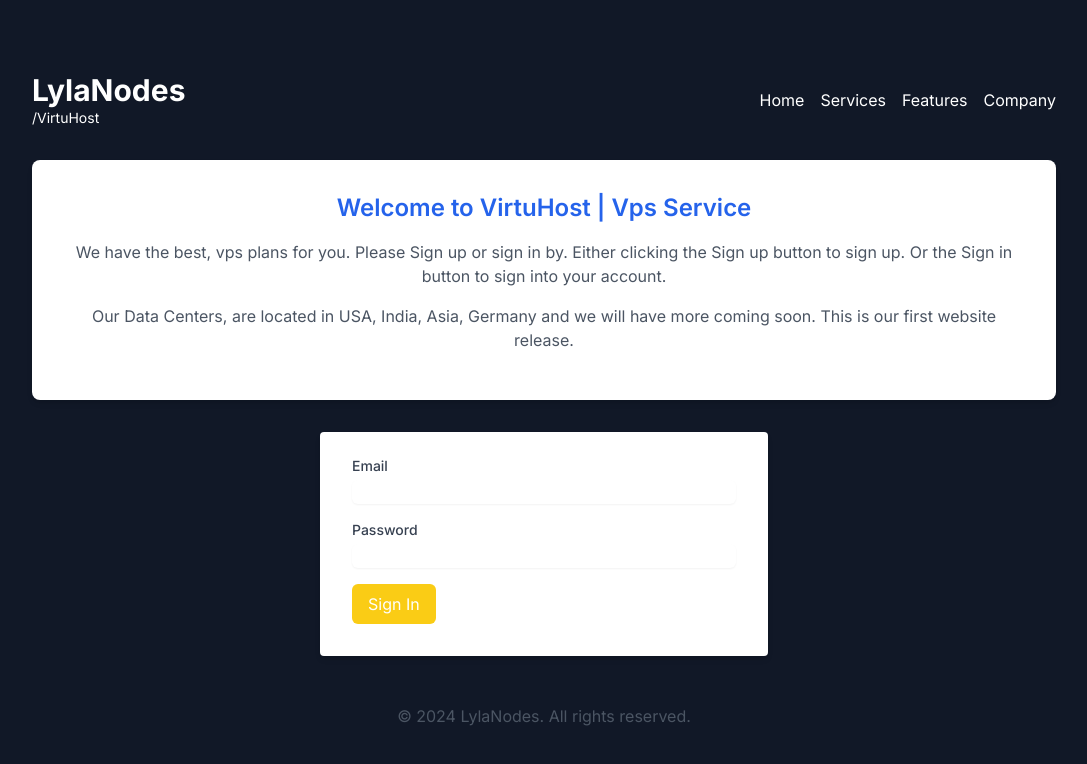
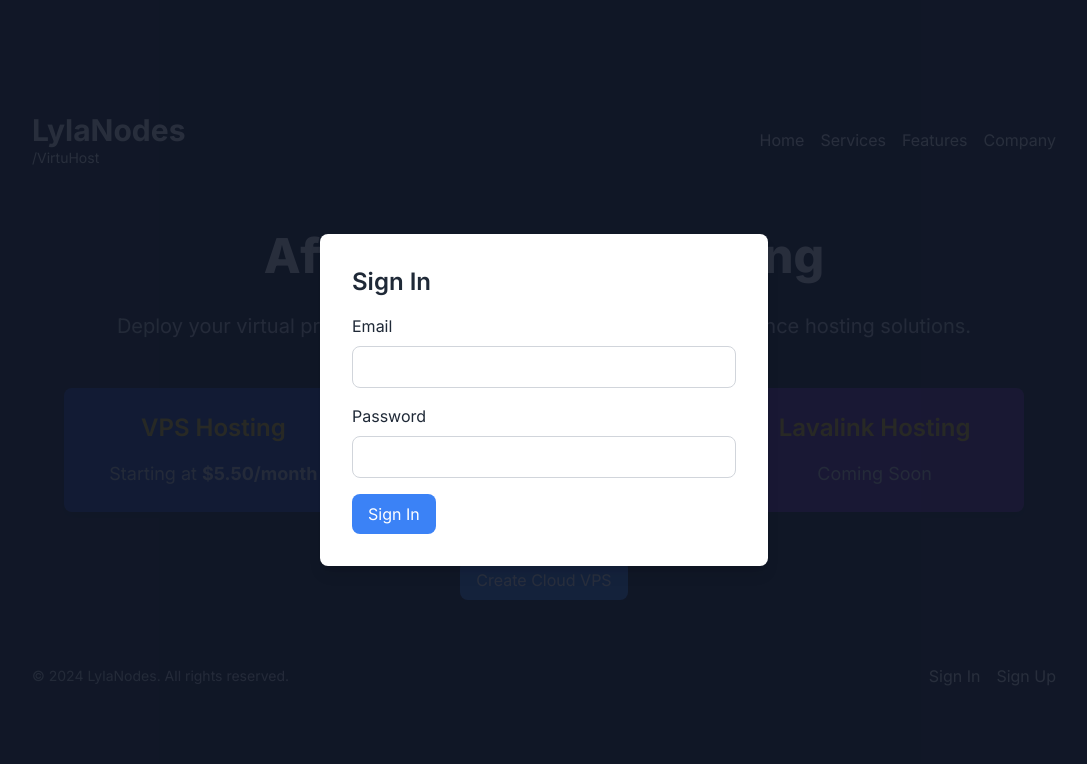
Before and after one commit to vekalmao/vpswebsite, a Next.js app: page / in a window 1280 px wide. Both pictures are taken after a click on the button "Sign In". Shown: the top 764 px of the page, without its empty margins (96-1183 px from the left). Built offline with nearby package versions, Linux system fonts and the light colour scheme.

Commit message:
Update page.tsx

```diff
--- a/app/page.tsx
+++ b/app/page.tsx
@@ -1,40 +1,43 @@
-"use client";
-
-
 import React, { useState } from 'react';
 
-const Home = () => {
-  const [step, setStep] = useState(0); // 0 for home page, then steps 1-6 for the setup process
-  const [serverName, setServerName] = useState('');
-  const [selectedLocation, setSelectedLocation] = useState('');
-  const [selectedCpuType, setSelectedCpuType] = useState('');
-  const [selectedPlan, setSelectedPlan] = useState(null); // null until a plan is selected
-  const [vpsCreated, setVpsCreated] = useState(false);
-  const [ipv4Address, setIpv4Address] = useState('');
-  const [selectedUbuntuVersion, setSelectedUbuntuVersion] = useState('');
-  const [selectedDebianVersion, setSelectedDebianVersion] = useState('');
-  const [username, setUsername] = useState('');
-  const [email, setEmail] = useState('');
-  const [password, setPassword] = useState('');
-  const [isSignedUp, setIsSignedUp] = useState(false); // State to manage sign-up status
-  const [showSignUpForm, setShowSignUpForm] = useState(false); // State to toggle sign-up form visibility
-  const [showSignInForm, setShowSignInForm] = useState(false); // State to toggle sign-in form visibility
+interface Plan {
+  name: string;
+  description: string;
+  specifications: string;
+}
+
+const Home: React.FC = () => {
+  const [step, setStep] = useState<number>(0); // 0 for home page, then steps 1-6 for the setup process
+  const [serverName, setServerName] = useState<string>('');
+  const [selectedLocation, setSelectedLocation] = useState<string>('');
+  const [selectedCpuType, setSelectedCpuType] = useState<string>('');
+  const [selectedPlan, setSelectedPlan] = useState<string | null>(null); // null until a plan is selected
+  const [vpsCreated, setVpsCreated] = useState<boolean>(false);
+  const [ipv4Address, setIpv4Address] = useState<string>('');
+  const [selectedUbuntuVersion, setSelectedUbuntuVersion] = useState<string>('');
+  const [selectedDebianVersion, setSelectedDebianVersion] = useState<string>('');
+  const [username, setUsername] = useState<string>('');
+  const [email, setEmail] = useState<string>('');
+  const [password, setPassword] = useState<string>('');
+  const [isSignedUp, setIsSignedUp] = useState<boolean>(false); // State to manage sign-up status
+  const [showSignUpForm, setShowSignUpForm] = useState<boolean>(false); // State to toggle sign-up form visibility
+  const [showSignInForm, setShowSignInForm] = useState<boolean>(false); // State to toggle sign-in form visibility
 
   const handleSaveServerName = () => {
     setStep(2);
   };
 
-  const handleSelectLocation = (location) => {
+  const handleSelectLocation = (location: string) => {
     setSelectedLocation(location);
     setStep(3);
   };
 
-  const handleSelectCpuType = (cpuType) => {
+  const handleSelectCpuType = (cpuType: string) => {
     setSelectedCpuType(cpuType);
     setStep(4);
   };
 
-  const handleSelectPlan = (plan) => {
+  const handleSelectPlan = (plan: string) => {
     setSelectedPlan(plan);
     setStep(5);
   };
@@ -51,8 +54,20 @@ const Home = () => {
     return `${ipOctet()}.${ipOctet()}.${ipOctet()}.${ipOctet()}`;
   };
 
-  const handleBuyVPS = () => {
-    setStep(1); // Start the setup process
+  const handleSignUp = (e: React.FormEvent<HTMLFormElement>) => {
+    e.preventDefault();
+    // Simulate sign-up logic - set isSignedUp to true and clear sign-up form
+    setIsSignedUp(true);
+    setShowSignUpForm(false);
+    alert('Sign up successful!');
+  };
+
+  const handleSignIn = (e: React.FormEvent<HTMLFormElement>) => {
+    e.preventDefault();
+    // Simulate sign-in logic - set isSignedUp to true and clear sign-in form
+    setIsSignedUp(true);
+    setShowSignInForm(false);
+    alert('Sign in successful!');
   };
 
   const toggleSignUpForm = () => {
@@ -65,24 +80,8 @@ const Home = () => {
     setShowSignUpForm(false); // Ensure only one form is visible at a time
   };
 
-  const handleSignUp = (e) => {
-    e.preventDefault();
-    // Perform sign-up logic here, e.g., API call
-    console.log('Signing up with:', username, email, password);
-    setIsSignedUp(true); // For demo, assume sign-up succeeds
-    setShowSignUpForm(false); // Hide sign-up form after successful sign-up
-  };
-
-  const handleSignIn = (e) => {
-    e.preventDefault();
-    // Perform sign-in logic here, e.g., API call
-    console.log('Signing in with:', email, password);
-    setIsSignedUp(true); // For demo, assume sign-in succeeds
-    setShowSignInForm(false); // Hide sign-in form after successful sign-in
-  };
-
   // Shared and dedicated plans arrays
-  const sharedPlans = [
+  const sharedPlans: Plan[] = [
     { name: 'CX-01', description: 'Cheap for small projects', specifications: '1GB of RAM, 1 Core, 20GB of Storage' },
     { name: 'CX-02', description: 'Affordable for startups', specifications: '2GB of RAM, 2 Cores, 40GB of Storage' },
     { name: 'CX-03', description: 'Balanced for growing applications', specifications: '4GB of RAM, 2 Cores, 80GB of Storage' },
@@ -91,7 +90,7 @@ const Home = () => {
     { name: 'CX-06', description: 'Ultimate for enterprise-grade solutions', specifications: '32GB of RAM, 8 Cores, 640GB of Storage' }
   ];
 
-  const dedicatedPlans = [
+  const dedicatedPlans: Plan[] = [
     { name: 'DX-01', description: 'Prices are mid, for big projects', specifications: '4GB of RAM, 4 Cores, 100GB of Storage' },
     { name: 'DX-02', description: 'Balanced for growing applications', specifications: '8GB of RAM, 4 Cores, 200GB of Storage' },
     { name: 'DX-03', description: 'Powerful for multiple applications', specifications: '16GB of RAM, 8 Cores, 400GB of Storage' },
@@ -116,23 +115,8 @@ const Home = () => {
         </nav>
       </header>
 
-      <section className="w-full max-w-5xl bg-white rounded-lg p-8 shadow-md mb-8 text-center">
-        <h2 className="text-2xl font-semibold mb-4 text-blue-600">Welcome to VirtuHost | Vps Service</h2>
-        <p className="text-gray-600 mb-4">We have the best, vps plans for you. Please Sign up or sign in by. Either clicking the Sign up button to sign up. Or the Sign in button to sign into your account.</p>
-        <p className="text-gray-600 mb-4">Our Data Centers, are located in USA, India, Asia, Germany and we will have more coming soon. This is our first website release.</p>
-        {isSignedUp && (
-          <button
-            className="bg-blue-500 text-white px-4 py-2 rounded-lg hover:bg-blue-600 transition duration-300"
-            onClick={handleBuyVPS}
-          >
-            Buy a VPS Now!
-          </button>
-        )}
-      </section>
-
-      {/* Additional Section for Signed-Up Users */}
-      {isSignedUp && (
-        <section className="w-full max-w-5xl p-8 text-center bg-gray-800 rounded-lg shadow-md mb-8">
+      {!isSignedUp && (
+        <section className="w-full max-w-5xl p-8 text-center">
           <h2 className="text-5xl font-extrabold mb-8 text-white">Affordable VPS Hosting</h2>
           <p className="text-xl text-gray-300 mb-12">Deploy your virtual private server in seconds with our high-performance hosting solutions.</p>
           <div className="grid grid-cols-1 md:grid-cols-3 gap-8 mb-12">
@@ -149,13 +133,18 @@ const Home = () => {
               <p className="text-lg text-gray-300">Coming Soon</p>
             </div>
           </div>
+          <button
+            className="bg-blue-500 text-white px-4 py-2 rounded-lg hover:bg-blue-600 transition duration-300"
+            onClick={() => setStep(1)}
+          >
+            Create Cloud VPS
+          </button>
         </section>
       )}
 
-      {/* Setup Process */}
       {step === 1 && (
         <section className="w-full max-w-5xl bg-white rounded-lg p-8 shadow-md mb-8 text-center">
-          <h2 className="text-2xl font-semibold mb-4 text-blue-600">Let&apos;s Get Your New Cloud Server Setup</h2>
+          <h2 className="text-2xl font-semibold mb-4 text-blue-600">Let's Get Your New Cloud Server Setup</h2>
           <div className="mb-4">
             <label className="block text-left mb-2 text-blue-600">Enter a name for your cloud server:</label>
             <input
@@ -174,41 +163,38 @@ const Home = () => {
         </section>
       )}
 
-      {/* Location Selection */}
       {step === 2 && (
         <section className="w-full max-w-5xl bg-white rounded-lg p-8 shadow-md mb-8 text-center">
           <h2 className="text-2xl font-semibold mb-4 text-blue-600">Select Your Location</h2>
           <div className="flex justify-center space-x-8 mb-8">
             <div onClick={() => handleSelectLocation('Ashburn, Virginia')} className="cursor-pointer">
-              <img src="/images/ashburn.jpg" alt="USA" width={300} height={200} className="h-24 mb-2 rounded-lg" />
+              <img src="/images/ashburn.jpg" alt="USA" width={300} height={200} className="h-24 mb-2" />
               <p className="text-gray-600">Ashburn, Virginia</p>
             </div>
             <div onClick={() => handleSelectLocation('Frankfurt, Germany')} className="cursor-pointer">
-              <img src="/images/frankfurt.jpg" alt="Germany" width={300} height={200} className="h-24 mb-2 rounded-lg" />
+              <img src="/images/frankfurt.jpg" alt="Germany" width={300} height={200} className="h-24 mb-2" />
               <p className="text-gray-600">Frankfurt, Germany</p>
             </div>
           </div>
         </section>
       )}
 
-      {/* CPU Type Selection */}
       {step === 3 && (
         <section className="w-full max-w-5xl bg-white rounded-lg p-8 shadow-md mb-8 text-center">
           <h2 className="text-2xl font-semibold mb-4 text-blue-600">Choose Your CPU Type</h2>
           <div className="flex justify-center space-x-8 mb-8">
             <div onClick={() => handleSelectCpuType('Shared')} className="cursor-pointer">
-              <img src="/images/shared-cpu.jpg" alt="Shared CPU" width={300} height={200} className="h-24 mb-2 rounded-lg" />
+              <img src="/images/shared-cpu.jpg" alt="Shared CPU" width={300} height={200} className="h-24 mb-2" />
               <p className="text-gray-600">Shared</p>
             </div>
             <div onClick={() => handleSelectCpuType('Dedicated')} className="cursor-pointer">
-              <img src="/images/dedicated-cpu.jpg" alt="Dedicated CPU" width={300} height={200} className="h-24 mb-2 rounded-lg" />
+              <img src="/images/dedicated-cpu.jpg" alt="Dedicated CPU" width={300} height={200} className="h-24 mb-2" />
               <p className="text-gray-600">Dedicated</p>
             </div>
           </div>
         </section>
       )}
 
-      {/* Plan Selection */}
       {step === 4 && (
         <section className="w-full max-w-5xl bg-white rounded-lg p-8 shadow-md mb-8 text-center">
           <h2 className="text-2xl font-semibold mb-4 text-blue-600">Select a Plan</h2>
@@ -239,7 +225,6 @@ const Home = () => {
         </section>
       )}
 
-      {/* Review and Submit */}
       {step === 5 && (
         <section className="w-full max-w-5xl bg-white rounded-lg p-8 shadow-md mb-8 text-center">
           <h2 className="text-2xl font-semibold mb-4 text-blue-600">Review and Submit</h2>
@@ -258,126 +243,176 @@ const Home = () => {
         </section>
       )}
 
-      {/* VPS Creation Success */}
       {step === 6 && (
         <section className="w-full max-w-5xl bg-white rounded-lg p-8 shadow-md mb-8 text-center">
-          <h2 className="text-2xl font-semibold mb-4 text-blue-600">VPS Created Successfully!</h2>
-          <p className="text-gray-600 mb-4">Your new VPS has been created.</p>
-          <p className="text-gray-600 mb-4">IPv4 Address: {ipv4Address}</p>
-          <p className="text-gray-600 mb-4">Ubuntu Version: {selectedUbuntuVersion}</p>
-          <p className="text-gray-600 mb-4">Debian Version: {selectedDebianVersion}</p>
+          <h2 className="text-2xl font-semibold mb-4 text-blue-600">Setup Process Completed</h2>
+          <p className="text-lg text-gray-600 mb-8">Your VPS has been successfully created!</p>
+          <div className="mb-8">
+            <p><strong>Server Name:</strong> {serverName}</p>
+            <p><strong>Location:</strong> {selectedLocation}</p>
+            <p><strong>CPU Type:</strong> {selectedCpuType}</p>
+            <p><strong>Plan:</strong> {selectedPlan}</p>
+            <p><strong>IPv4 Address:</strong> {ipv4Address}</p>
+          </div>
+          <p className="text-lg text-gray-600 mb-8">To manage your VPS, use the following credentials:</p>
+          <div className="flex justify-center space-x-4 mb-8">
+            <div className="flex flex-col items-center">
+              <p className="text-lg text-gray-600"><strong>Username:</strong></p>
+              <p className="text-xl font-semibold text-blue-600">{username}</p>
+            </div>
+            <div className="flex flex-col items-center">
+              <p className="text-lg text-gray-600"><strong>Password:</strong></p>
+              <p className="text-xl font-semibold text-blue-600">{password}</p>
+            </div>
+          </div>
+          <button
+            className="bg-blue-500 text-white px-4 py-2 rounded-lg hover:bg-blue-600 transition duration-300"
+            onClick={() => setStep(0)}
+          >
+            Back to Home
+          </button>
         </section>
       )}
 
-      {/* Sign up and sign in forms */}
-      {!isSignedUp && !showSignInForm && !showSignUpForm && (
-        <div className="flex justify-center space-x-4 mb-8">
+      {isSignedUp && (
+        <section className="w-full max-w-5xl p-8 text-center">
+          <h2 className="text-5xl font-extrabold mb-8 text-white">Affordable VPS Hosting</h2>
+          <p className="text-xl text-gray-300 mb-12">Deploy your virtual private server in seconds with our high-performance hosting solutions.</p>
+          <div className="grid grid-cols-1 md:grid-cols-3 gap-8 mb-12">
+            <div className="bg-blue-800 rounded-lg p-6 text-center shadow-lg">
+              <h3 className="text-2xl font-semibold mb-4 text-yellow-400">VPS Hosting</h3>
+              <p className="text-lg text-gray-300">Starting at <span className="font-bold">$5.50/month</span></p>
+            </div>
+            <div className="bg-orange-800 rounded-lg p-6 text-center shadow-lg">
+              <h3 className="text-2xl font-semibold mb-4 text-yellow-400">Game Hosting</h3>
+              <p className="text-lg text-gray-300">Starting at <span className="font-bold">$4.40/month</span></p>
+            </div>
+            <div className="bg-purple-800 rounded-lg p-6 text-center shadow-lg">
+              <h3 className="text-2xl font-semibold mb-4 text-yellow-400">Lavalink Hosting</h3>
+              <p className="text-lg text-gray-300">Coming Soon</p>
+            </div>
+          </div>
           <button
-            className="bg-yellow-400 text-white py-2 px-4 rounded-md hover:bg-yellow-500 transition-colors"
+            className="bg-blue-500 text-white px-4 py-2 rounded-lg hover:bg-blue-600 transition duration-300"
+            onClick={() => setStep(1)}
+          >
+            Create Cloud VPS
+          </button>
+        </section>
+      )}
+
+      <footer className="w-full max-w-5xl flex items-center justify-between py-8">
+        <div>
+          <p className="text-sm text-gray-300">&copy; 2024 LylaNodes. All rights reserved.</p>
+        </div>
+        <div>
+          {!isSignedUp && (
+            <div className="flex items-center space-x-4">
+              <button
+                className="text-white hover:text-yellow-400"
+                onClick={toggleSignInForm}
+              >
+                Sign In
+              </button>
+              <button
+                className="text-white hover:text-yellow-400"
                 onClick={toggleSignUpForm}
               >
                 Sign Up
               </button>
-          <button
-            className="bg-yellow-400 text-white py-2 px-4 rounded-md hover:bg-yellow-500 transition-colors"
-            onClick={toggleSignInForm}
-          >
-            Sign In
-          </button>
             </div>
           )}
+        </div>
+      </footer>
 
-      {/* Sign up form */}
+      {/* Sign Up Form */}
       {showSignUpForm && (
-        <div className="w-full max-w-md">
-          <form onSubmit={handleSignUp} className="bg-white shadow-md rounded px-8 pt-6 pb-8 mb-4">
+        <div className="fixed inset-0 bg-gray-900 bg-opacity-90 flex items-center justify-center">
+          <div className="bg-white p-8 rounded-lg shadow-lg max-w-md w-full">
+            <h2 className="text-2xl font-semibold mb-4 text-gray-800">Sign Up</h2>
+            <form onSubmit={handleSignUp}>
               <div className="mb-4">
-              <label htmlFor="username" className="block text-sm font-medium text-gray-700">Username</label>
+                <label htmlFor="signup-username" className="block text-gray-800 mb-2">Username</label>
                 <input
                   type="text"
-                id="username"
-                name="username"
-                className="mt-1 block w-full border-gray-300 rounded-md shadow-sm focus:border-yellow-400 focus:ring focus:ring-yellow-400 focus:ring-opacity-50 text-gray-800"
-                required
+                  id="signup-username"
+                  className="border border-gray-300 rounded-lg px-3 py-2 w-full"
                   value={username}
                   onChange={(e) => setUsername(e.target.value)}
+                  required
                 />
               </div>
               <div className="mb-4">
-              <label htmlFor="email" className="block text-sm font-medium text-gray-700">Email</label>
+                <label htmlFor="signup-email" className="block text-gray-800 mb-2">Email</label>
                 <input
                   type="email"
-                id="email"
-                name="email"
-                className="mt-1 block w-full border-gray-300 rounded-md shadow-sm focus:border-yellow-400 focus:ring focus:ring-yellow-400 focus:ring-opacity-50 text-gray-800"
-                required
+                  id="signup-email"
+                  className="border border-gray-300 rounded-lg px-3 py-2 w-full"
                   value={email}
                   onChange={(e) => setEmail(e.target.value)}
+                  required
                 />
               </div>
               <div className="mb-4">
-              <label htmlFor="password" className="block text-sm font-medium text-gray-700">Password</label>
+                <label htmlFor="signup-password" className="block text-gray-800 mb-2">Password</label>
                 <input
                   type="password"
-                id="password"
-                name="password"
-                className="mt-1 block w-full border-gray-300 rounded-md shadow-sm focus:border-yellow-400 focus:ring focus:ring-yellow-400 focus:ring-opacity-50 text-gray-800"
-                required
+                  id="signup-password"
+                  className="border border-gray-300 rounded-lg px-3 py-2 w-full"
                   value={password}
                   onChange={(e) => setPassword(e.target.value)}
+                  required
                 />
               </div>
               <button
                 type="submit"
-              className="bg-yellow-400 text-white py-2 px-4 rounded-md hover:bg-yellow-500 transition-colors"
+                className="bg-blue-500 text-white px-4 py-2 rounded-lg hover:bg-blue-600 transition duration-300"
               >
                 Sign Up
               </button>
             </form>
           </div>
+        </div>
       )}
 
-      {/* Sign in form */}
+      {/* Sign In Form */}
       {showSignInForm && (
-        <div className="w-full max-w-md">
-          <form onSubmit={handleSignIn} className="bg-white shadow-md rounded px-8 pt-6 pb-8 mb-4">
+        <div className="fixed inset-0 bg-gray-900 bg-opacity-90 flex items-center justify-center">
+          <div className="bg-white p-8 rounded-lg shadow-lg max-w-md w-full">
+            <h2 className="text-2xl font-semibold mb-4 text-gray-800">Sign In</h2>
+            <form onSubmit={handleSignIn}>
               <div className="mb-4">
-              <label htmlFor="email" className="block text-sm font-medium text-gray-700">Email</label>
+                <label htmlFor="signin-email" className="block text-gray-800 mb-2">Email</label>
                 <input
                   type="email"
-                id="email"
-                name="email"
-                className="mt-1 block w-full border-gray-300 rounded-md shadow-sm focus:border-yellow-400 focus:ring focus:ring-yellow-400 focus:ring-opacity-50 text-gray-800"
-                required
+                  id="signin-email"
+                  className="border border-gray-300 rounded-lg px-3 py-2 w-full"
                   value={email}
                   onChange={(e) => setEmail(e.target.value)}
+                  required
                 />
               </div>
               <div className="mb-4">
-              <label htmlFor="password" className="block text-sm font-medium text-gray-700">Password</label>
+                <label htmlFor="signin-password" className="block text-gray-800 mb-2">Password</label>
                 <input
                   type="password"
-                id="password"
-                name="password"
-                className="mt-1 block w-full border-gray-300 rounded-md shadow-sm focus:border-yellow-400 focus:ring focus:ring-yellow-400 focus:ring-opacity-50 text-gray-800"
-                required
+                  id="signin-password"
+                  className="border border-gray-300 rounded-lg px-3 py-2 w-full"
                   value={password}
                   onChange={(e) => setPassword(e.target.value)}
+                  required
                 />
               </div>
               <button
                 type="submit"
-              className="bg-yellow-400 text-white py-2 px-4 rounded-md hover:bg-yellow-500 transition-colors"
+                className="bg-blue-500 text-white px-4 py-2 rounded-lg hover:bg-blue-600 transition duration-300"
               >
                 Sign In
               </button>
             </form>
           </div>
+        </div>
       )}
-
-      <footer className="w-full max-w-5xl flex justify-center py-8">
-        <p className="text-gray-600">&copy; 2024 LylaNodes. All rights reserved.</p>
-      </footer>
     </main>
   );
 };
```
Lines whose indentation alone changed are shown as unchanged.
